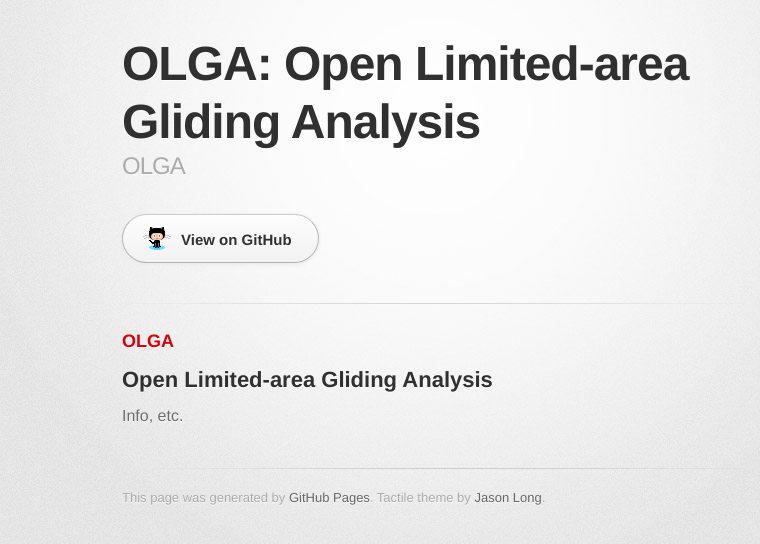
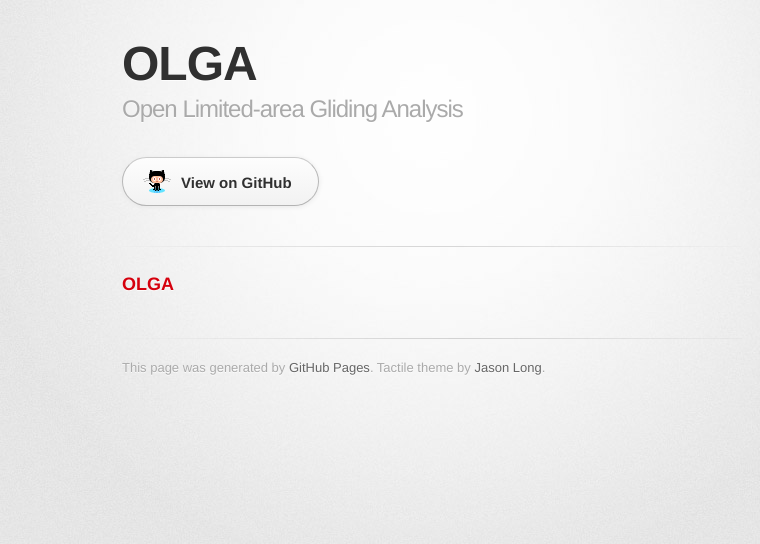
Before and after one commit to olga/olga.github.io, a plain HTML site: page index.html in a window 1280 px wide. Shown: the whole page, without its empty margins (208-968 px from the left). Drawn offline with Linux system fonts and the light colour scheme; a web font is replaced by a local one.

Commit message:
Replace master branch with page content via GitHub

```diff
--- a/index.html
+++ b/index.html
@@ -10,7 +10,7 @@
     <!--[if lt IE 9]>
     <script src="//html5shiv.googlecode.com/svn/trunk/html5.js"></script>
     <![endif]-->
-    <title>OLGA: Open Limited-area Gliding Analysis by olga</title>
+    <title>OLGA by olga</title>
   </head>
 
   <body>
@@ -18,8 +18,8 @@
       <div class="inner">
 
         <header>
-          <h1>OLGA: Open Limited-area Gliding Analysis</h1>
-          <h2>OLGA</h2>
+          <h1>OLGA</h1>
+          <h2>Open Limited-area Gliding Analysis</h2>
         </header>
 
         <section id="downloads" class="clearfix">
@@ -31,11 +31,6 @@
         <section id="main_content">
           <h3>
 <a id="olga" class="anchor" href="#olga" aria-hidden="true"><span class="octicon octicon-link"></span></a>OLGA</h3>
-
-<h2>
-<a id="open-limited-area-gliding-analysis" class="anchor" href="#open-limited-area-gliding-analysis" aria-hidden="true"><span class="octicon octicon-link"></span></a>Open Limited-area Gliding Analysis</h2>
-
-<p>Info, etc.</p>
         </section>
 
         <footer>
--- a/params.json
+++ b/params.json
@@ -1 +1 @@
-{"name":"OLGA: Open Limited-area Gliding Analysis","tagline":"OLGA","body":"### OLGA\r\n## Open Limited-area Gliding Analysis\r\nInfo, etc.\r\n","google":"","note":"Don't delete this file! It's used internally to help with page regeneration."}
+{"name":"OLGA","tagline":"Open Limited-area Gliding Analysis","body":"### OLGA\r\n","google":"","note":"Don't delete this file! It's used internally to help with page regeneration."}
```
